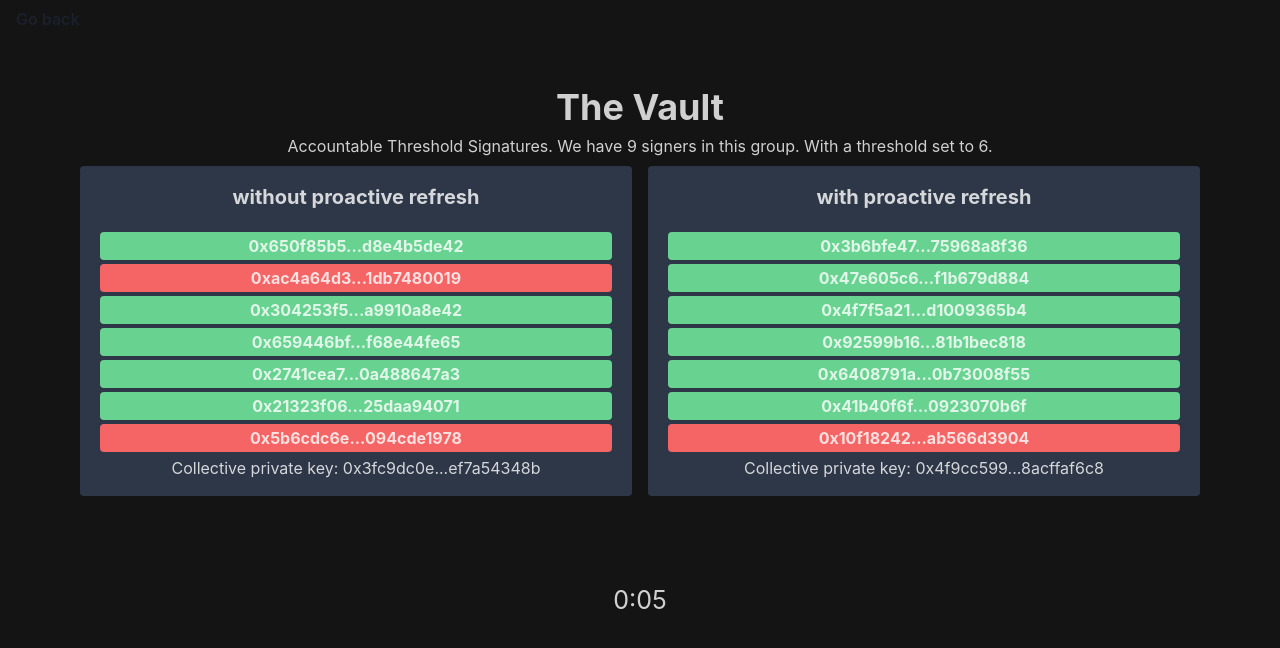
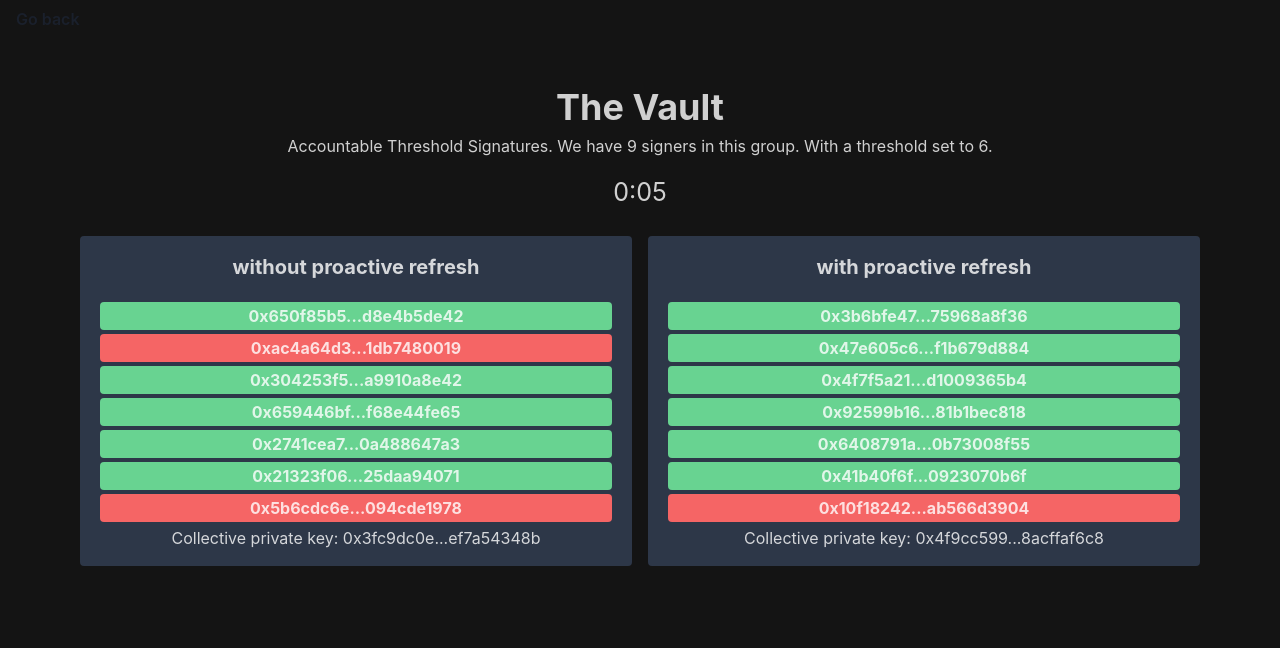
Before and after one commit to nathanhleung/proactive-refresh-frontend, a Next.js app: page /vault in a window 1280 px wide. Shown: the top 648 px of the page. Built offline with nearby package versions, Linux system fonts and the light colour scheme; what wagmi would draw is missing.

Commit message:
timer at top

```diff
--- a/pages/vault.tsx
+++ b/pages/vault.tsx
@@ -64,6 +64,7 @@ const Vault: NextPage = () => {
           Accountable Threshold Signatures. We have {NUM_SIGNERS} signers in
           this group. With a threshold set to {THRESHOLD}.
         </Text>
+        <Timer maxTime={MAX_TIME} time={time} setTime={setTime} />
         <HStack
           gap={4}
           pt={2}
@@ -214,7 +215,6 @@ const Vault: NextPage = () => {
             </Box>
           </Box>
         </HStack>
-        <Timer maxTime={MAX_TIME} time={time} setTime={setTime} />
       </Container>
     </>
   );
```
